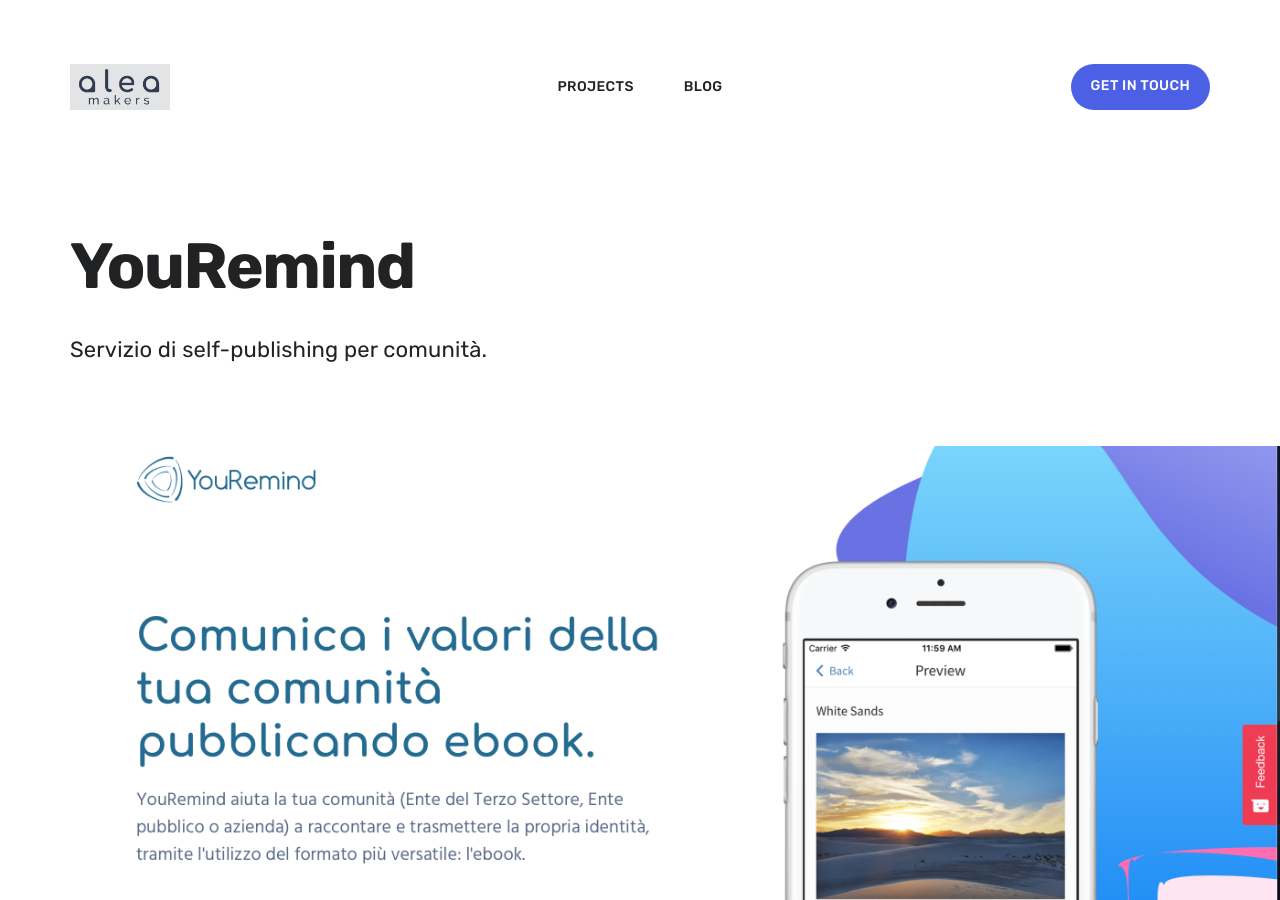
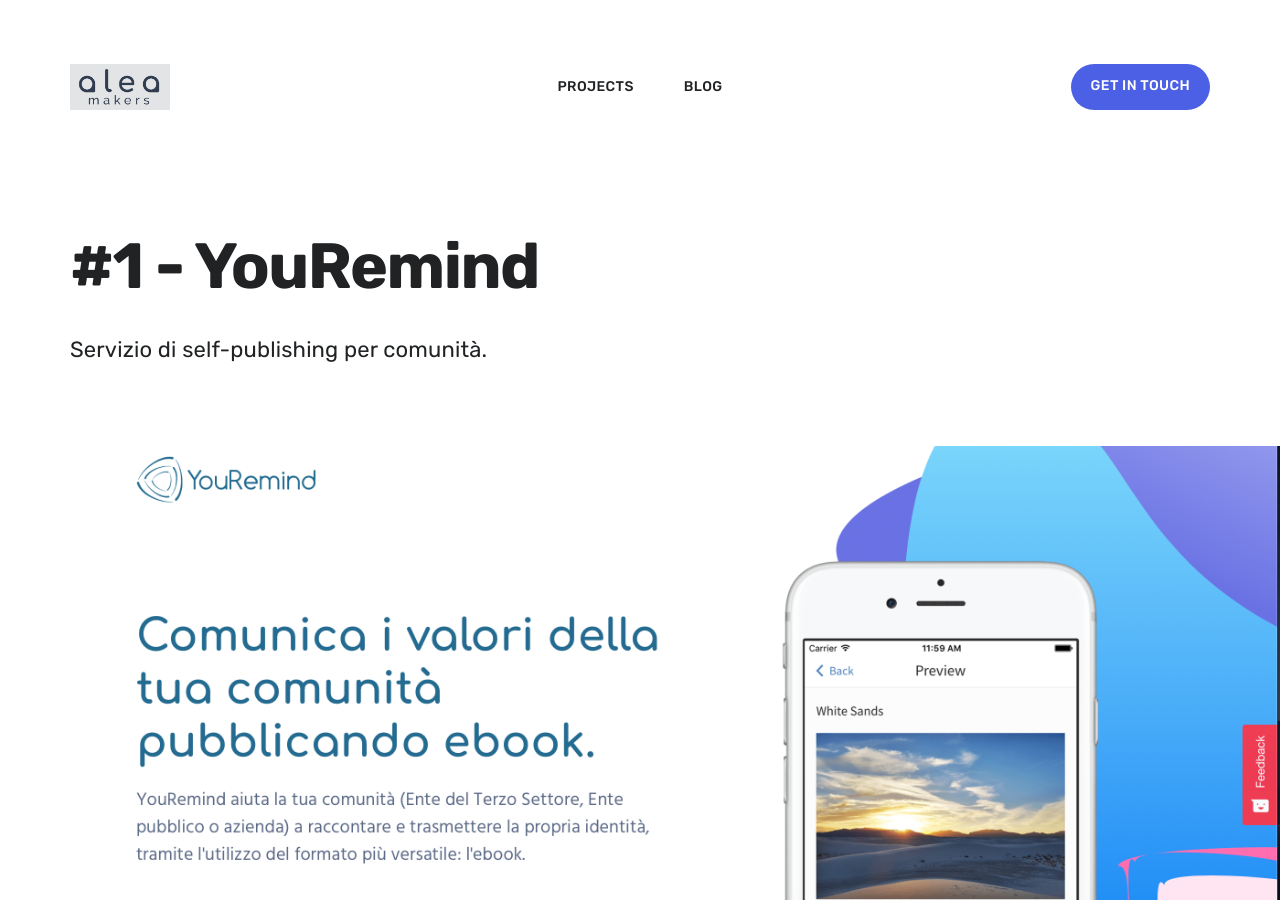
Before and after one commit to alea-git/alea-git.github.io, a Jekyll site: the page built from _projects/mobile-app-1.md, in a window 1280 px wide and 900 px high. Built offline with Jekyll 4.4.1, drawn with Linux system fonts in a browser that asks for light colours; nearby versions of some CDN libraries.

Commit message:
Updated '_projects/mobile-app-1.md' via CloudCannon

```diff
--- a/_projects/mobile-app-1.md
+++ b/_projects/mobile-app-1.md
@@ -1,12 +1,12 @@
 ---
-title: YouRemind
+title: '#1 - YouRemind'
 subtitle: Servizio di self-publishing per comunità.
-date: 2019-07-24T00:00:00.000+00:00
+date: 2019-07-24 00:00:00
 description: Descrizione di YouRemind
 featured_image: screenyouremind.png
-accent_color: "#236b90"
+accent_color: '#236b90'
 gallery_images:
-- screenyouremind.png
+  - screenyouremind.png
+---
 
----
 YouRemind &egrave; stato il primo progetto.
```
